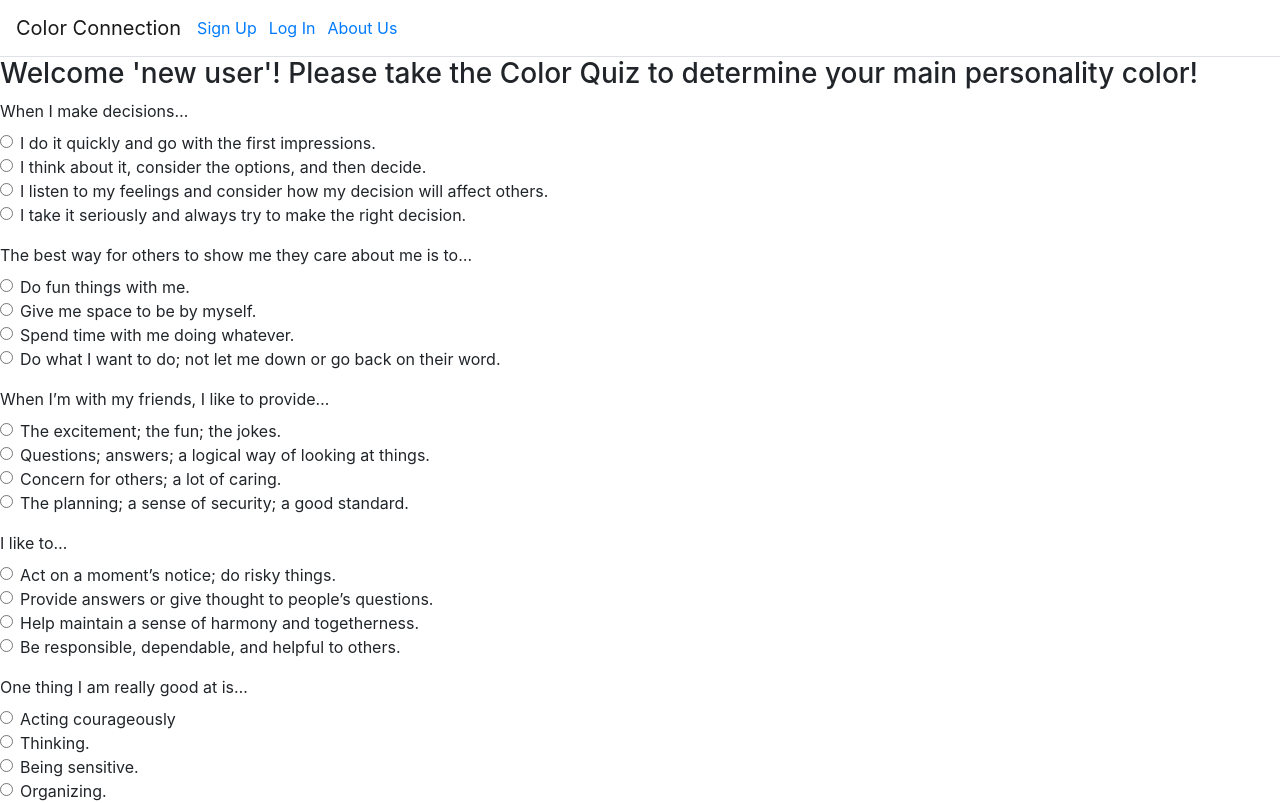
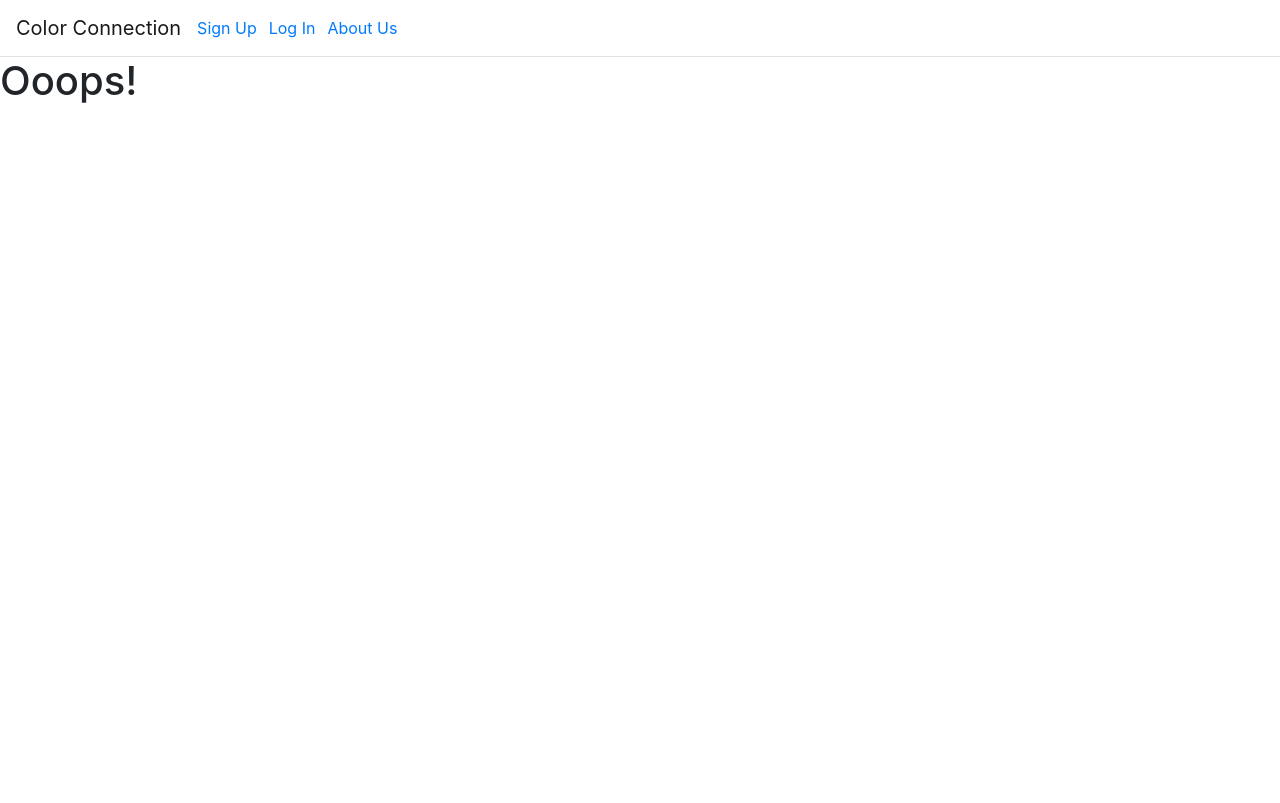
Before and after one commit to kelleymichelle/color-connection, a React (Create React App) app: page /colorquiz in a window 1280 px wide. Shown: the top 803 px of the page. Built offline with nearby package versions, Linux system fonts and the light colour scheme.

Commit message:
added catches to colorquiz if state already has currentuser or if currentuser has already taken quiz

```diff
--- a/src/components/ColorQuiz.js
+++ b/src/components/ColorQuiz.js
@@ -33,9 +33,17 @@ class ColorQuiz extends React.Component {
   }
 
   render() {
+    // const currentUser = this.props.currentUser[0]
+
+    if (this.props.currentUser[0] === undefined) {
+      return <h1>Ooops!</h1>
+    } else if (this.props.currentUser[0].color !== null) {
+      return <h1>Youve already been assigned a color</h1>
+    }
     return (
+
       <div>
-        <h3>Welcome 'new user'! Please take the Color Quiz to determine your main personality color!</h3>
+        <h3>Welcome! Please take the Color Quiz to determine your main personality color!</h3>
         <Form id="color-quiz" onSubmit={this.handleSubmit}>
           <Form.Group>
             <Form.Label>When I make decisions…</Form.Label>
--- a/src/reducers/userReducer.js
+++ b/src/reducers/userReducer.js
@@ -6,7 +6,7 @@ const userReducer = (state = {
 
     case 'ADD_NEW_USER':
       const { name, email, password, passwordConfirmation} = action.payload
-      const user = { name, email, password, passwordConfirmation}
+      const user = { name, email, password, passwordConfirmation, color: null}
       // console.log(state.currentUser, user)
       return {
         ...state,
```
